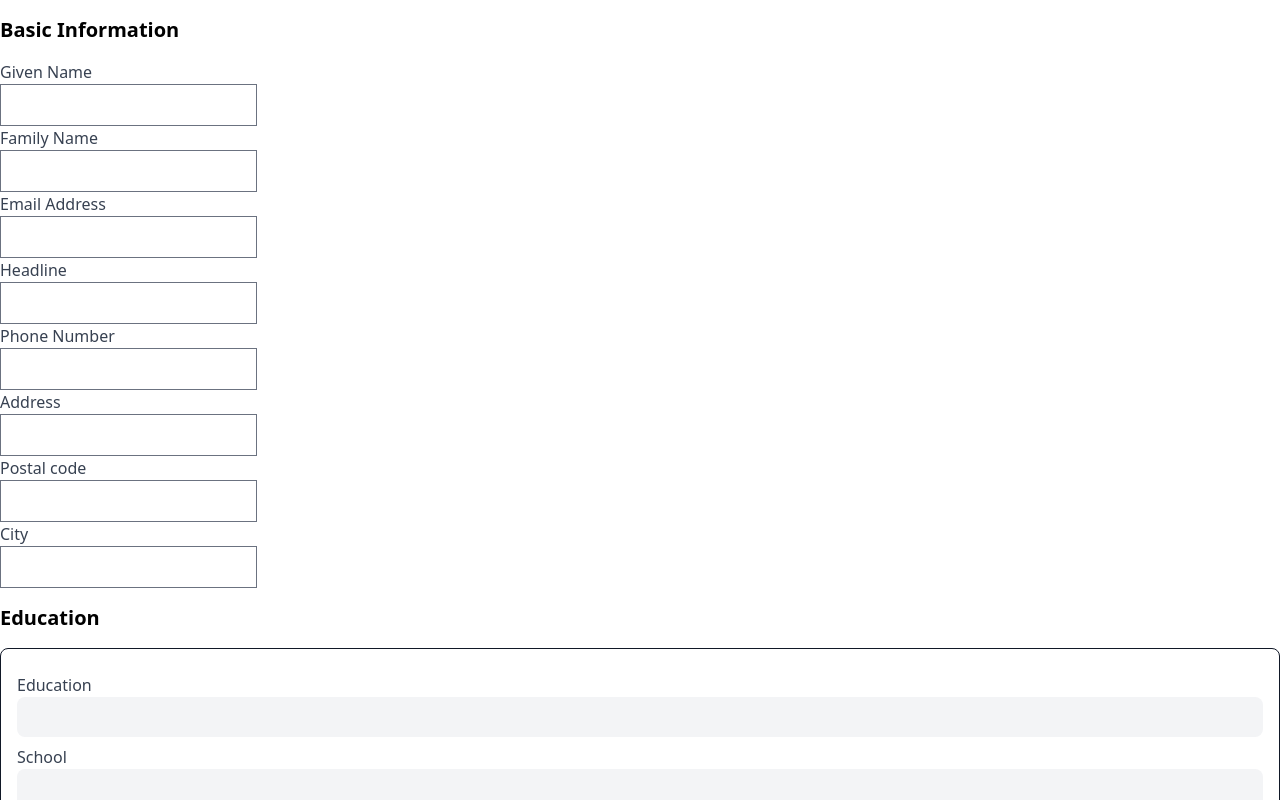
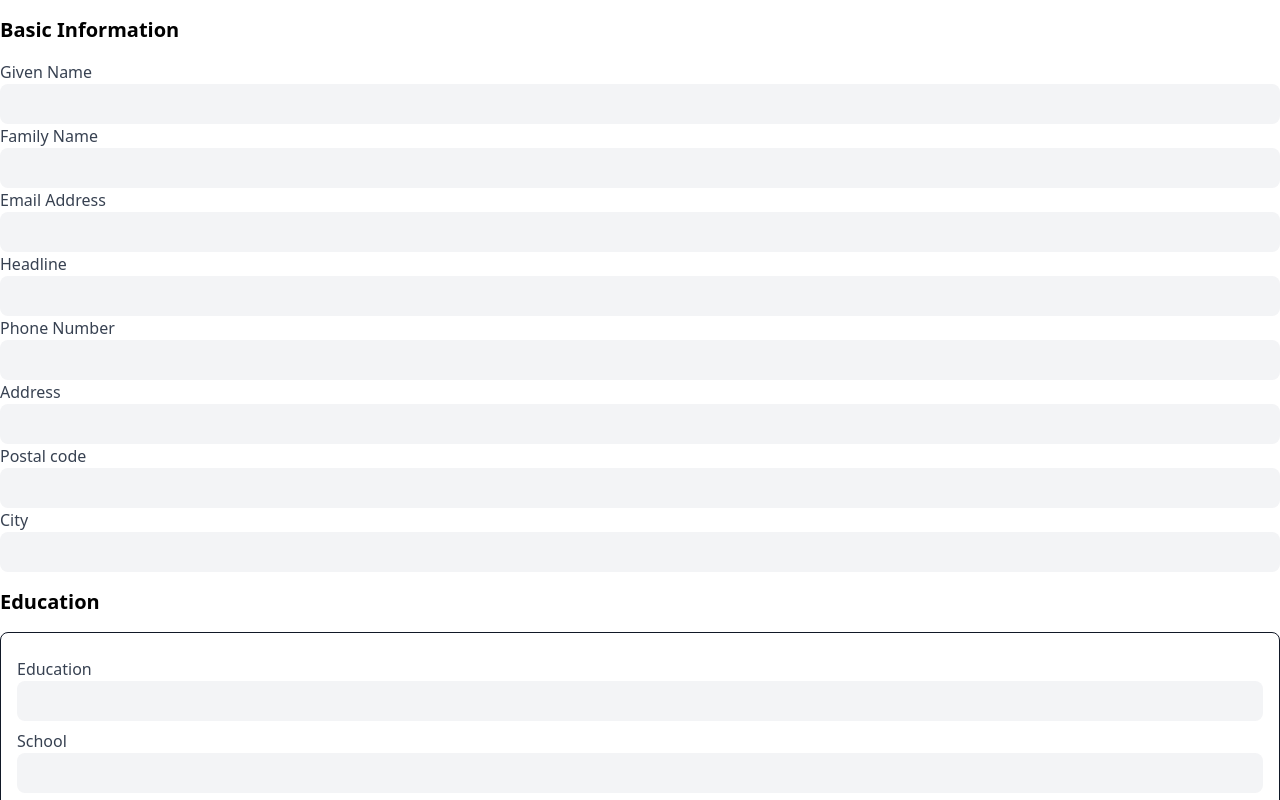
Before and after one commit to Ja-Uyoma/CV-Application, a React (Vite) app: page / in a window 1280 px wide. Shown: the top 800 px of the page. Built offline with nearby package versions, Linux system fonts and the light colour scheme.

Commit message:
feat: style the input fields

```diff
--- a/src/components/BasicInformation.jsx
+++ b/src/components/BasicInformation.jsx
@@ -9,7 +9,12 @@ const BasicInformation = () => {
             <label htmlFor="given-name">
               <span className="block font-medium text-gray-700">Given Name</span>
               {/** */}
-              <input type="text" name="given-name" id="given-name" />
+              <input
+                type="text"
+                name="given-name"
+                id="given-name"
+                className="bg-gray-100 rounded-lg border-none w-full"
+              />
             </label>
           </div>
 
@@ -17,7 +22,12 @@ const BasicInformation = () => {
             <label htmlFor="family-name">
               <span className="block font-medium text-gray-700">Family Name</span>
               {/** */}
-              <input type="text" name="family-name" id="family-name" />
+              <input
+                type="text"
+                name="family-name"
+                id="family-name"
+                className="bg-gray-100 rounded-lg border-none w-full"
+              />
             </label>
           </div>
 
@@ -25,7 +35,7 @@ const BasicInformation = () => {
             <label htmlFor="email">
               <span className="block font-medium text-gray-700">Email Address</span>
               {/** */}
-              <input type="email" name="email" id="email" />
+              <input type="email" name="email" id="email" className="bg-gray-100 rounded-lg border-none w-full" />
             </label>
           </div>
         </div>
@@ -34,7 +44,7 @@ const BasicInformation = () => {
           <label htmlFor="headline">
             <span className="block font-medium text-gray-700">Headline</span>
             {/** */}
-            <input type="text" name="headline" id="headline" />
+            <input type="text" name="headline" id="headline" className="bg-gray-100 rounded-lg border-none w-full" />
           </label>
         </div>
 
@@ -42,7 +52,12 @@ const BasicInformation = () => {
           <label htmlFor="phone-number">
             <span className="block font-medium text-gray-700">Phone Number</span>
             {/** */}
-            <input type="tel" name="phone-number" id="phone-number" />
+            <input
+              type="tel"
+              name="phone-number"
+              id="phone-number"
+              className="bg-gray-100 rounded-lg border-none w-full"
+            />
           </label>
         </div>
 
@@ -50,7 +65,7 @@ const BasicInformation = () => {
           <label htmlFor="address">
             <span className="block font-medium text-gray-700">Address</span>
             {/** */}
-            <input type="text" name="address" id="address" />
+            <input type="text" name="address" id="address" className="bg-gray-100 rounded-lg border-none w-full" />
           </label>
         </div>
 
@@ -59,7 +74,12 @@ const BasicInformation = () => {
             <label htmlFor="post-code">
               <span className="block font-medium text-gray-700">Postal code</span>
               {/** */}
-              <input type="text" name="post-code" id="post-code" />
+              <input
+                type="text"
+                name="post-code"
+                id="post-code"
+                className="bg-gray-100 rounded-lg border-none w-full"
+              />
             </label>
           </div>
 
@@ -67,7 +87,7 @@ const BasicInformation = () => {
             <label htmlFor="city">
               <span className="block font-medium text-gray-700">City</span>
               {/** */}
-              <input type="text" name="city" id="city" />
+              <input type="text" name="city" id="city" className="bg-gray-100 rounded-lg border-none w-full" />
             </label>
           </div>
         </div>
```
